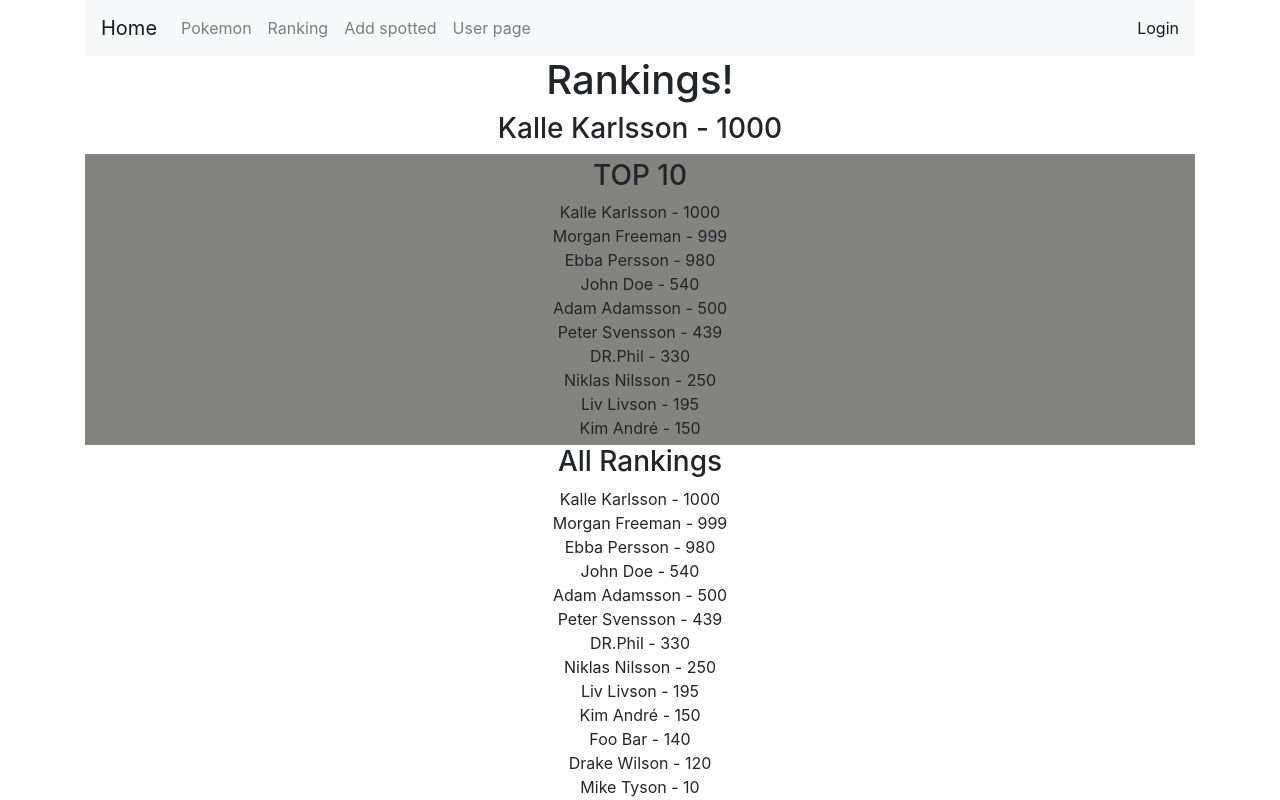
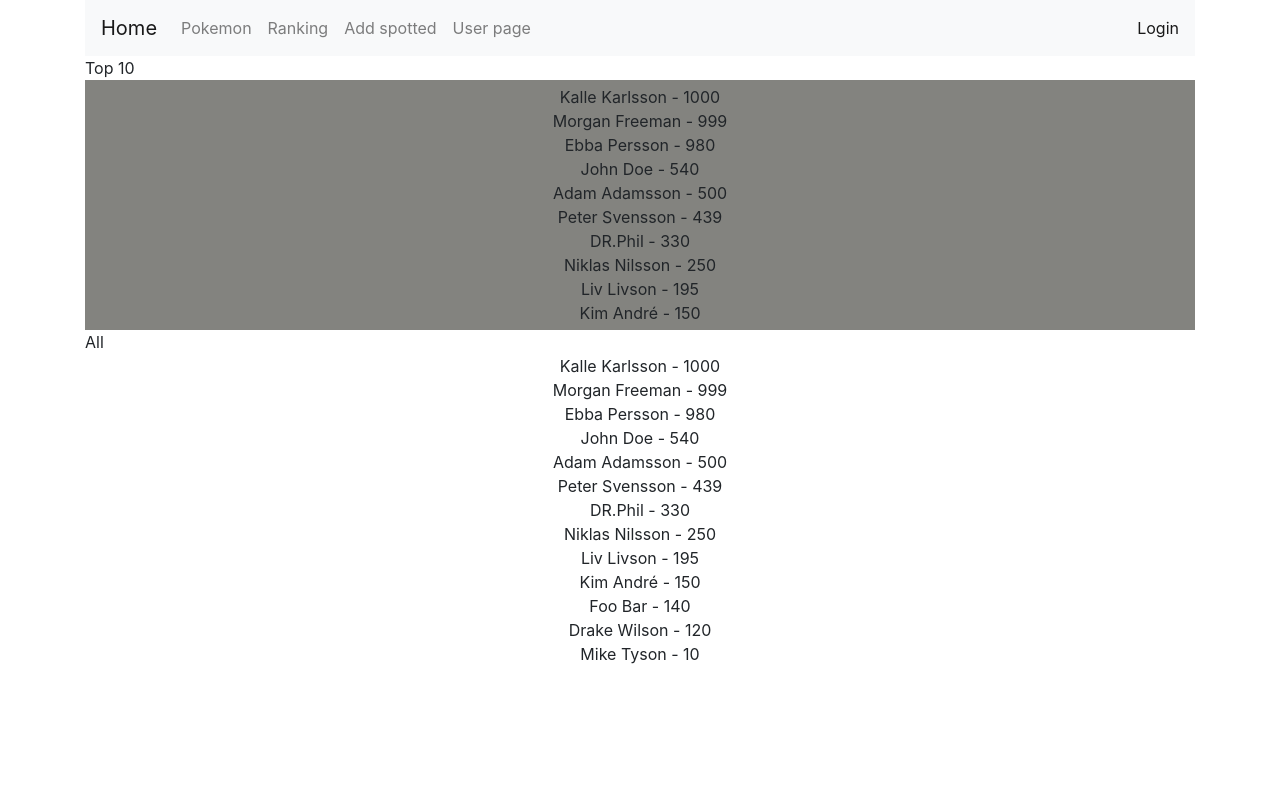
Before and after one commit to sebastian-porling/pokemon-spotter-sp-mk-ds, an Angular app in the folder frontend/: page /ranking in a window 1280 px wide. Built offline with nearby package versions, Linux system fonts and the light colour scheme.

Commit message:
Modified html to reusable components

```diff
--- a/frontend/src/app/components/ranking-list/ranking-list.component.html
+++ b/frontend/src/app/components/ranking-list/ranking-list.component.html
@@ -1,19 +1,19 @@
 
 <div class="main-div">
-    <h1>Rankings!</h1>
+    <!-- <h1>Rankings!</h1> -->
 
-    <h3>{{users[0].fullname}} - {{users[0].score}}</h3>
-    <div class="top-ten">
-        <h3>TOP 10</h3>
+    <!-- <h3>{{users[0].fullname}} - {{users[0].score}}</h3>     -->
+    <div [ngClass]="{'top-ten':isSticky}">
+        <!-- <h3>TOP 10</h3> -->
         <ul class="list-group">
-            <li *ngFor="let user of topTen">{{user.fullname}} - {{user.score}}</li>
+            <li *ngFor="let user of users">{{user.fullname}} - {{user.score}}</li>
         </ul>
     </div>
 
-    <div class="all-rankings">
+    <!-- <div class="all-rankings">
         <h3>All Rankings</h3>
         <ul class="list-group">
             <li  *ngFor="let user of userListByScore">{{user.fullname}} - {{user.score}}</li>
         </ul>
-    </div>
+    </div> -->
 </div>
--- a/frontend/src/app/components/ranking-list/ranking-list.component.ts
+++ b/frontend/src/app/components/ranking-list/ranking-list.component.ts
@@ -1,5 +1,5 @@
 import { UserService } from '../../services/user.service';
-import { Component, OnInit } from '@angular/core';
+import { Component, OnInit, Input } from '@angular/core';
 import { User } from '../../models/user';
 import { Location } from '@angular/common';
 
@@ -10,33 +10,36 @@ import { Location } from '@angular/common';
 })
 export class RankingListComponent implements OnInit {
 
-  public users: User[];
+  //public users: User[];
 
 
-  userListByScore = this.users;
-  topTen = this.users;
+  // userListByScore = this.users;
+  // topTen = this.users;
   constructor(public userService: UserService, private location: Location) { }
 
+  @Input() users : User[];
+  @Input() isSticky : boolean;
+
   ngOnInit(): void {
-    this.getUsers();
-    this.sortusersByScore();
-    this.filterTopTen();
+    // this.getUsers();
+    // this.sortusersByScore();
+    // this.filterTopTen();
   }
 
-  getUsers(): void {
-    this.userService.getUsers()
-      .subscribe(users => this.users = users);
-  }
+  // getUsers(): void {
+  //   this.userService.getUsers()
+  //     .subscribe(users => this.users = users);
+  // }
 
-  sortusersByScore() {
-    this.userListByScore = this.users.sort((a, b) => b.score - a.score);
-  }
+  // sortusersByScore() {
+  //   this.userListByScore = this.users.sort((a, b) => b.score - a.score);
+  // }
 
-  filterTopTen() {
-    this.topTen = this.userListByScore.slice(0, 10);
-  }
+  // filterTopTen() {
+  //   this.topTen = this.userListByScore.slice(0, 10);
+  // }
 
-  goBack(): void {
-    this.location.back();
-  }
+  // goBack(): void {
+  //   this.location.back();
+  // }
 }
--- a/frontend/src/app/pages/home-page/home-page.component.html
+++ b/frontend/src/app/pages/home-page/home-page.component.html
@@ -49,6 +49,6 @@
                 </tr>
             </tbody>
         </table> -->
-        <app-ranking-list></app-ranking-list>
+        <app-ranking-list [users]="topTen"></app-ranking-list>
     </div>
 </div>
--- a/frontend/src/app/pages/ranking-page/ranking-page.component.html
+++ b/frontend/src/app/pages/ranking-page/ranking-page.component.html
@@ -1 +1,4 @@
-<app-ranking-list></app-ranking-list>
+<div>Top 10</div>
+<app-ranking-list [users]="filterTopTen()" [isSticky]="true"></app-ranking-list>
+<div>All</div>
+<app-ranking-list [users]="sortusersByScore()"></app-ranking-list>
--- a/frontend/src/app/pages/ranking-page/ranking-page.component.ts
+++ b/frontend/src/app/pages/ranking-page/ranking-page.component.ts
@@ -1,17 +1,32 @@
+import { Component, OnInit } from '@angular/core';
+import { UserService } from "../../services/user.service";
+import { User } from "../../models/user";
 
-import { Component, OnInit } from '@angular/core';
 @Component({
   selector: 'app-ranking-page',
   templateUrl: './ranking-page.component.html',
   styleUrls: ['./ranking-page.component.css']
 })
 export class RankingPageComponent implements OnInit {
+    sortByScore = (u1, u2) => u2.score - u1.score;
 
-    constructor() { }
+    public users : User[];
+
+    constructor(private userService : UserService) { }
 
   ngOnInit(): void {
-
+    this.getUsers();
+  }
+  public getUsers(){
+    this.userService.getUsers()
+      .subscribe(users => this.users = users);
   }
 
+  sortusersByScore() {
+    return this.users.sort(this.sortByScore);
+  }
 
+  filterTopTen() {
+    return this.users.sort(this.sortByScore).slice(0,10)
+  }
 }
```
